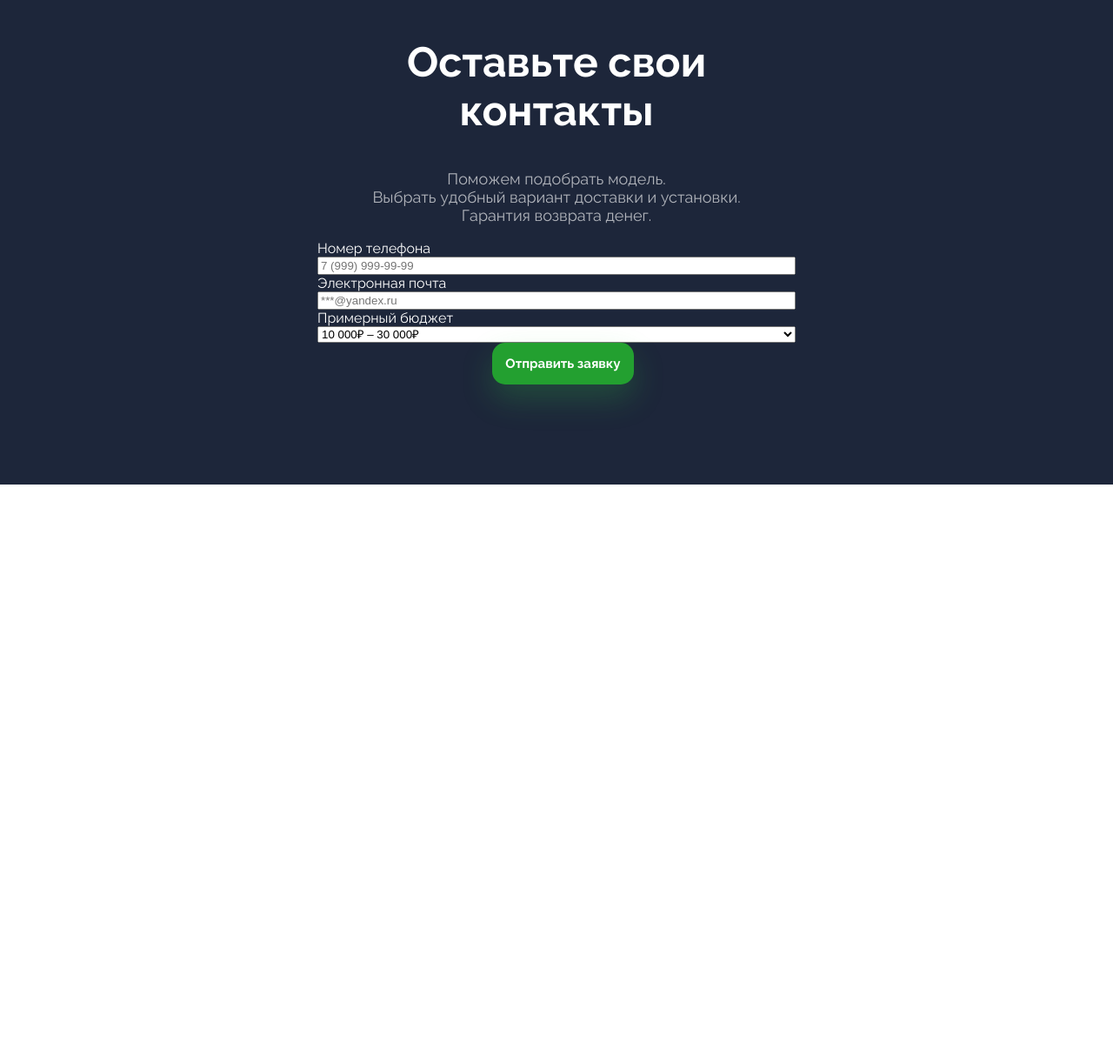
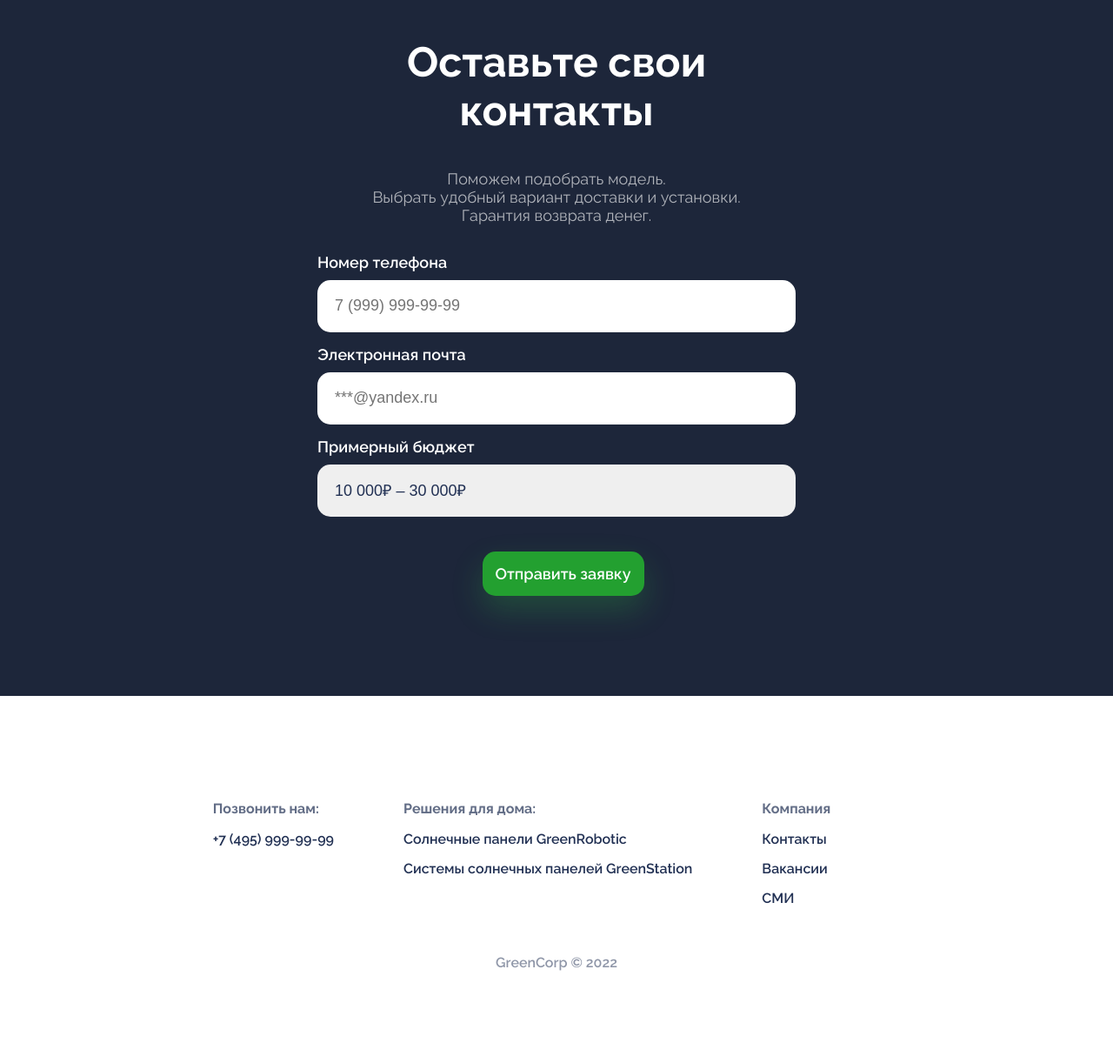
Before and after one commit to Dand1234/green-corp-landing, a plain HTML site: page index.html in a window 1280 px wide. Shown: the part 933-2155 px from the top of the page at 87% size. Before the commit the page ends 1490 px from the top, so only its background shows below. Drawn offline with Linux system fonts and the light colour scheme.

Commit message:
Закончена верстка подвала, второй секции

```diff
--- a/index.html
+++ b/index.html
@@ -56,5 +56,33 @@
           </form>
         </div>
       </section>
+    <footer>
+      <div class="footer__container">
+        <div class="footer__group">
+          <h3>Позвонить нам:</h3>
+          <div class="footer__links">
+            <a href="tel:74959999999">+7 (495) 999-99-99</a>
+          </div>
+        </div>
+        <div class="footer__group">
+          <h3>Решения для дома:</h3>
+          <div class="footer__links">
+            <a href="#">Солнечные панели GreenRobotic</a>
+            <a href="#">Системы солнечных панелей GreenStation</a>
+          </div>
+        </div>
+        <div class="footer__group">
+          <h3>Компания</h3>
+          <div class="footer__links">
+            <a href="#">Контакты</a>
+            <a href="#">Вакансии</a>
+            <a href="#">СМИ</a>
+          </div>
+        </div>
+      </div>
+      <div class="footer__copyright">
+        <p>GreenCorp © 2022</p>
+      </div>
+    </footer>
 </body>
 </html>
--- a/main.css
+++ b/main.css
@@ -33,6 +33,7 @@ button {
     box-shadow: 0 16px 36px rgb(52 213 68 / 22%);
     padding: 15px;
     margin-left: 15px;
+    transition: background-color 0.3s ease-in;
 }
 .about {
     display: flex;
@@ -94,3 +95,67 @@ button {
     flex-direction: column;
     text-align: left;
 }
+.form label{
+    font-size:18px;
+    font-weight: 600;
+    margin-bottom: 10px;
+    margin-top: 15px;
+}
+.form input{
+    font-size: 18px;
+    color: #213053;
+    height: 60px;
+    padding: 0px 20px;
+    border: none;
+    border-radius: 15px;
+}
+.form select{
+    font-size: 18px;
+    color: #213053;
+    height: 60px;
+    padding: 0px 20px;
+    border: none;
+    border-radius: 15px;
+}
+.form__submit{
+    font-size: 18px;
+    font-weight: 600;
+    margin-top: 40px;
+}
+input {
+    outline: none;
+}
+select {
+    appearance: none;
+}
+button:hover{
+    background-color: #f6980c;
+    box-shadow: 0 16px 36px rgba(246 152 12 / 20%);
+}
+footer{
+    padding: 90px 20px;
+    font-size: 16px;
+    font-weight: 600;
+}
+.footer__container{
+    display: flex;
+    justify-content: center;
+}
+.footer__copyright{
+    margin-top: 40px;
+    text-align: center;
+    opacity: 0.5;
+}
+.footer__group{
+    margin-right: 80px;
+}
+.footer__group h3{
+    font-size: 16px;
+    opacity: 0.7;
+    margin-top: 30px;
+}
+.footer__links a{
+    display: flex;
+    flex-direction: column;
+    margin-bottom: 15px;
+}
```
